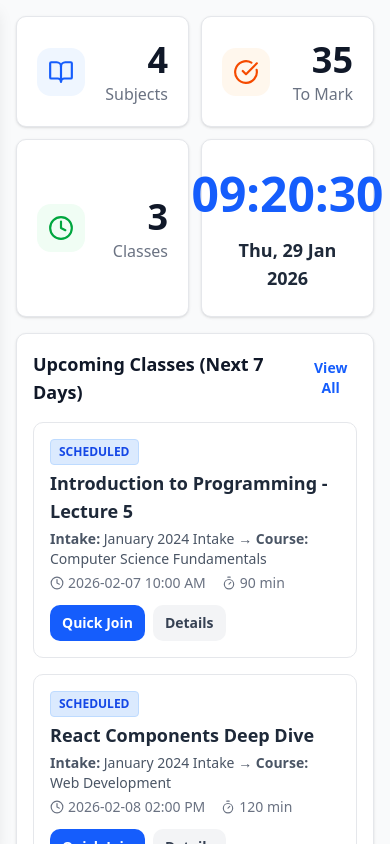
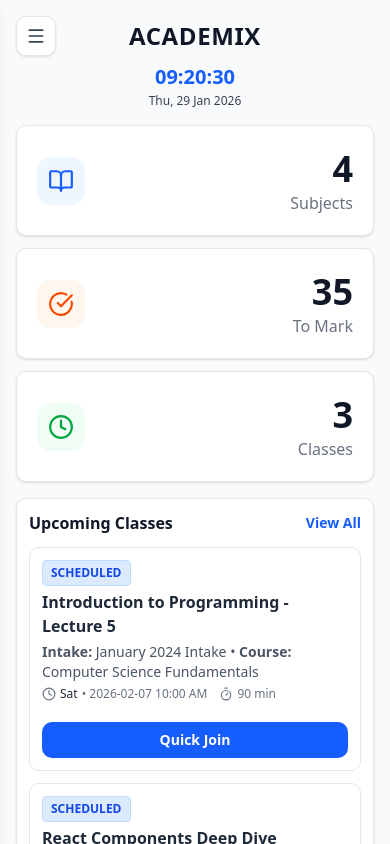
Before and after one commit to imafkerahmed/academix, a Next.js app: page /dashboard/lecturer in a window 390 px wide. Shown: the top 844 px of the page. Built offline with nearby package versions, Linux system fonts and the light colour scheme.

Commit message:
made lecturer dashboard mobile friendly

```diff
--- a/src/app/dashboard/lecturer/page.tsx
+++ b/src/app/dashboard/lecturer/page.tsx
@@ -2,7 +2,7 @@
 
 import React, { useState, useEffect, useRef } from "react";
 import Link from "next/link";
-import { ShieldX } from "lucide-react";
+import { ShieldX, Menu } from "lucide-react";
 import Sidebar from "@/components/lecturer/Sidebar";
 import BentoStats from "@/components/lecturer/BentoStats";
 import QuickActions from "@/components/lecturer/QuickActions";
@@ -261,6 +261,54 @@ function DateTimeCard() {
   );
 }
 
+// Compact date/time bar for mobile header
+function MobileDateTimeBar() {
+  const [now, setNow] = useState<Date | null>(null);
+
+  useEffect(() => {
+    setNow(new Date());
+
+    const interval = setInterval(() => {
+      setNow(new Date());
+    }, 1000);
+
+    return () => clearInterval(interval);
+  }, []);
+
+  if (!now) {
+    return (
+      <div className="flex items-center justify-center text-xs text-gray-400">
+        Loading time...
+      </div>
+    );
+  }
+
+  const dateLabel = now.toLocaleDateString("en-GB", {
+    weekday: "short",
+    day: "numeric",
+    month: "short",
+    year: "numeric",
+  });
+
+  const timeLabel = now.toLocaleTimeString("en-GB", {
+    hour: "2-digit",
+    minute: "2-digit",
+    second: "2-digit",
+    hour12: false,
+  });
+
+  return (
+    <div className="flex flex-col items-center justify-center text-center">
+      <span className="text-xl font-semibold text-blue-600 leading-tight">
+        {timeLabel}
+      </span>
+      <span className="text-xs font-medium text-gray-700 mt-1">
+        {dateLabel}
+      </span>
+    </div>
+  );
+}
+
 export default function LecturerDashboard() {
   const [loading, setLoading] = useState(false);
   const [user, setUser] = useState<MockUser | null>(mockUser); // Set initial user data
@@ -381,9 +429,12 @@ export default function LecturerDashboard() {
         return (
           <>
             {/* Bento Grid Layout */}
-            <div className="grid grid-cols-2 sm:grid-cols-3 lg:grid-cols-4 xl:grid-cols-4 gap-3 mb-4 items-stretch">
+            <div className="grid grid-cols-1 sm:grid-cols-2 md:grid-cols-3 lg:grid-cols-4 xl:grid-cols-4 gap-3 mb-4 items-stretch">
               <BentoStats stats={stats} />
-              <DateTimeCard />
+              {/* Hide big clock card on extra-small screens */}
+              <div className="hidden sm:block">
+                <DateTimeCard />
+              </div>
             </div>
 
             {/* Main Content Grid */}
@@ -490,7 +541,32 @@ export default function LecturerDashboard() {
 
       {/* Main Content Area (no top header) */}
       <div className="flex-1 lg:ml-64">
-        <main className="p-4 md:p-6">{renderContent()}</main>
+        <main className="p-4 md:p-6">
+          {/* Mobile header with centered title and menu button */}
+          <div className="lg:hidden mb-4">
+            <div className="flex items-center justify-between">
+              <button
+                type="button"
+                onClick={() => setIsSidebarOpen(true)}
+                className="inline-flex items-center justify-center w-10 h-10 rounded-lg border border-gray-200 bg-white text-gray-700 shadow-sm hover:bg-gray-50 active:bg-gray-100"
+              >
+                <Menu className="w-5 h-5" />
+              </button>
+
+              <h1 className="text-2xl font-extrabold text-gray-900 tracking-wide text-center flex-1">
+                ACADEMIX
+              </h1>
+
+              {/* Spacer to keep title centered relative to menu button */}
+              <div className="w-10" aria-hidden="true" />
+            </div>
+            <div className="mt-2">
+              <MobileDateTimeBar />
+            </div>
+          </div>
+
+          {renderContent()}
+        </main>
       </div>
 
       {/* Notification Drawer */}
--- a/src/components/lecturer/UpcomingClasses.tsx
+++ b/src/components/lecturer/UpcomingClasses.tsx
@@ -2,14 +2,21 @@
 
 import React from "react";
 import { Clock, Timer } from "lucide-react";
+import {
+  Dialog,
+  DialogContent,
+  DialogHeader,
+  DialogTitle,
+  DialogDescription,
+} from "@/components/ui/dialog";
 
 export interface UpcomingClass {
   id: string;
   intakeName: string;
   courseName: string;
   classTitle: string;
-  startTime: string;
-  duration: number;
+  startTime: string; // ISO string or displayable date/time
+  duration: number; // minutes
   status: "scheduled" | "ongoing" | "completed";
   zoomJoinUrl: string;
 }
@@ -23,6 +30,16 @@ export default function UpcomingClasses({
   classes,
   onViewAll,
 }: UpcomingClassesProps) {
+  const [selectedClass, setSelectedClass] =
+    React.useState<UpcomingClass | null>(null);
+  const [isDialogOpen, setIsDialogOpen] = React.useState(false);
+
+  const getWeekdayLabel = (startTime: string) => {
+    const date = new Date(startTime);
+    if (Number.isNaN(date.getTime())) return "";
+    return date.toLocaleDateString("en-US", { weekday: "short" });
+  };
+
   const getStatusColor = (status: string) => {
     switch (status) {
       case "scheduled":
@@ -38,6 +55,16 @@ export default function UpcomingClasses({
 
   const handleQuickJoin = (url: string) => {
     window.open(url, "_blank", "noopener,noreferrer");
+  };
+
+  const openDetails = (classItem: UpcomingClass) => {
+    setSelectedClass(classItem);
+    setIsDialogOpen(true);
+  };
+
+  const handleDialogChange = (open: boolean) => {
+    setIsDialogOpen(open);
+    if (!open) setSelectedClass(null);
   };
 
   if (classes.length === 0) {
@@ -64,10 +91,11 @@ export default function UpcomingClasses({
   }
 
   return (
-    <div className="bg-white rounded-lg shadow-sm p-4 border border-gray-200">
-      <div className="flex items-center justify-between mb-4">
-        <h2 className="text-lg font-semibold text-gray-900">
-          Upcoming Classes (Next 7 Days)
+    <>
+      <div className="bg-white rounded-lg shadow-sm p-3 md:p-4 border border-gray-200">
+        <div className="flex items-center justify-between mb-3 md:mb-4">
+          <h2 className="text-base md:text-lg font-semibold text-gray-900">
+            Upcoming Classes
           </h2>
           {onViewAll && (
             <button
@@ -78,13 +106,23 @@ export default function UpcomingClasses({
             </button>
           )}
         </div>
-      <div className="space-y-4">
+
+        <div className="space-y-3 md:space-y-4">
           {classes.map((classItem) => (
             <div
               key={classItem.id}
-            className="border border-gray-200 rounded-lg p-4 hover:shadow-md transition-shadow"
+              role="button"
+              tabIndex={0}
+              onClick={() => openDetails(classItem)}
+              onKeyDown={(e) => {
+                if (e.key === "Enter" || e.key === " ") {
+                  e.preventDefault();
+                  openDetails(classItem);
+                }
+              }}
+              className="w-full cursor-pointer border border-gray-200 rounded-lg p-3 md:p-4 hover:shadow-md hover:border-blue-200 transition-shadow transition-colors bg-white focus:outline-none focus:ring-2 focus:ring-blue-500"
             >
-            <div className="flex flex-col md:flex-row md:items-center md:justify-between gap-3">
+              <div className="flex flex-col md:flex-row md:items-center md:justify-between gap-2 md:gap-3">
                 <div className="flex-1">
                   <div className="flex items-center gap-2 mb-1">
                     <span
@@ -93,19 +131,22 @@ export default function UpcomingClasses({
                       {classItem.status.toUpperCase()}
                     </span>
                   </div>
-                <h3 className="font-semibold text-lg text-gray-800 mb-1">
+                  <h3 className="font-semibold text-base md:text-lg text-gray-800 mb-1">
                     {classItem.classTitle}
                   </h3>
                   <p className="text-sm text-gray-600 mb-1">
                     <span className="font-semibold">Intake:</span>{" "}
-                  {classItem.intakeName} →{" "}
+                    {classItem.intakeName} •{" "}
                     <span className="font-semibold">Course:</span>{" "}
                     {classItem.courseName}
                   </p>
-                <div className="text-sm text-gray-500 flex items-center gap-4">
+                  <div className="text-xs md:text-sm text-gray-500 flex flex-wrap items-center gap-3 md:gap-4">
                     <span className="flex items-center gap-1">
                       <Clock size={14} />
-                    {classItem.startTime}
+                      <span className="font-medium text-gray-800">
+                        {getWeekdayLabel(classItem.startTime)}
+                      </span>
+                      <span>• {classItem.startTime}</span>
                     </span>
                     <span className="flex items-center gap-1">
                       <Timer size={14} />
@@ -113,20 +154,17 @@ export default function UpcomingClasses({
                     </span>
                   </div>
                 </div>
-              <div className="flex gap-2">
+
+                <div className="mt-3 md:mt-0 flex flex-col sm:flex-row gap-2 w-full md:w-auto">
                   <button
-                  onClick={() => handleQuickJoin(classItem.zoomJoinUrl)}
-                  className="px-3 py-2 text-sm bg-blue-600 text-white rounded-lg font-semibold hover:bg-blue-700 transition"
+                    onClick={(e) => {
+                      e.stopPropagation();
+                      handleQuickJoin(classItem.zoomJoinUrl);
+                    }}
+                    className="px-3 py-2 text-sm bg-blue-600 text-white rounded-lg font-semibold hover:bg-blue-700 transition w-full sm:w-auto"
                     aria-label={`Join ${classItem.classTitle}`}
                   >
                     Quick Join
-                </button>
-                <button
-                  onClick={() => console.log("Details:", classItem.id)}
-                  className="px-3 py-2 text-sm bg-gray-100 text-gray-700 rounded-lg font-semibold hover:bg-gray-200 transition"
-                  aria-label={`View details for ${classItem.classTitle}`}
-                >
-                  Details
                   </button>
                 </div>
               </div>
@@ -134,5 +172,45 @@ export default function UpcomingClasses({
           ))}
         </div>
       </div>
+
+      <Dialog open={isDialogOpen} onOpenChange={handleDialogChange}>
+        <DialogContent>
+          {selectedClass && (
+            <>
+              <DialogHeader>
+                <DialogTitle>{selectedClass.classTitle}</DialogTitle>
+                <DialogDescription>
+                  {selectedClass.intakeName} • {selectedClass.courseName}
+                </DialogDescription>
+              </DialogHeader>
+              <div className="mt-3 space-y-2 text-sm text-gray-700">
+                <p>
+                  <span className="font-semibold">Status:</span>{" "}
+                  {selectedClass.status.toUpperCase()}
+                </p>
+                <p className="flex items-center gap-1">
+                  <Clock size={14} />
+                  <span className="font-medium text-gray-800">
+                    {getWeekdayLabel(selectedClass.startTime)}
+                  </span>
+                  <span>• {selectedClass.startTime}</span>
+                </p>
+                <p className="flex items-center gap-1">
+                  <Timer size={14} /> {selectedClass.duration} min
+                </p>
+              </div>
+              <div className="mt-4 flex justify-end">
+                <button
+                  onClick={() => handleQuickJoin(selectedClass.zoomJoinUrl)}
+                  className="px-4 py-2 text-sm bg-blue-600 text-white rounded-lg font-semibold hover:bg-blue-700 transition"
+                >
+                  Join Class
+                </button>
+              </div>
+            </>
+          )}
+        </DialogContent>
+      </Dialog>
+    </>
   );
 }
```
Also changed, not shown: src/components/lecturer/Sidebar.tsx (+9 -25 lines). Lines whose indentation alone changed are shown as unchanged.
